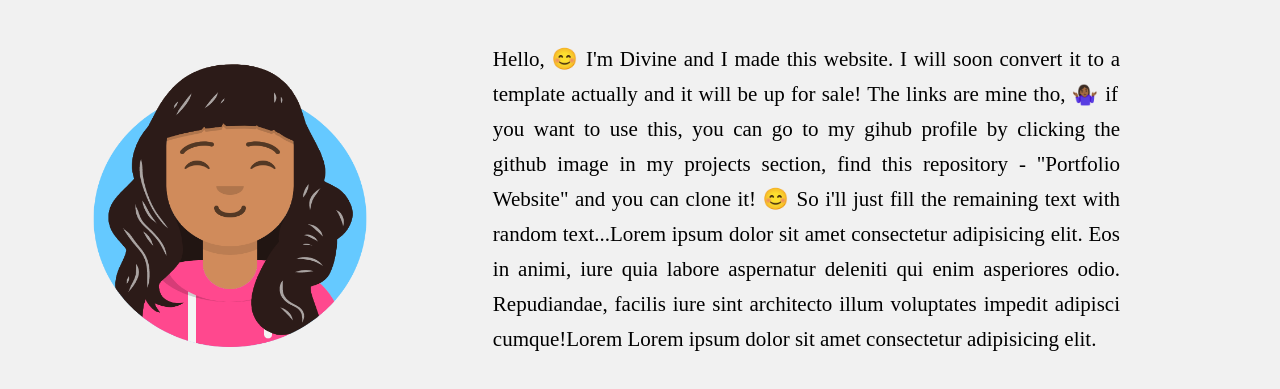
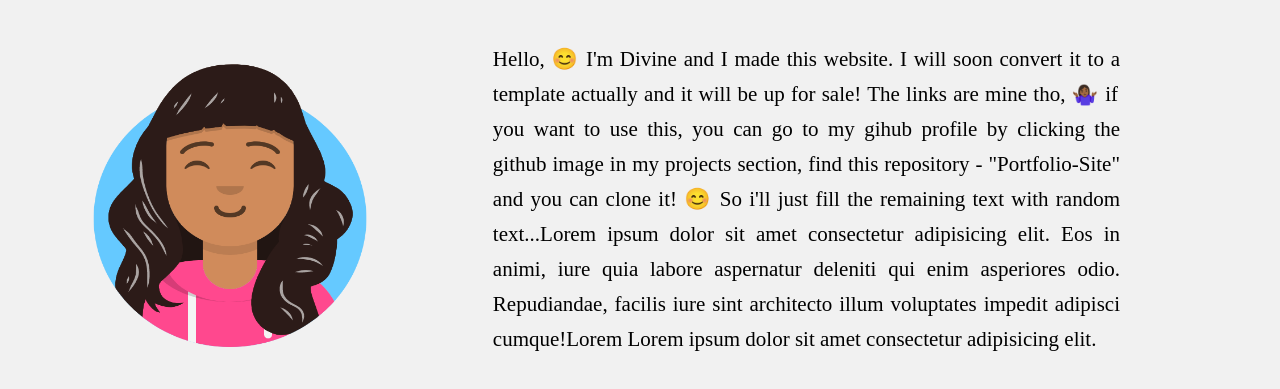
Before and after one commit to nmasi322/Portfolio-Site, a plain HTML site: page index.html in a window 1280 px wide. Shown: the part 763-1152 px from the top of the page. Drawn offline with Linux system fonts and the light colour scheme; a web font is replaced by a local one.

Commit message:
fixed typo error

```diff
--- a/index.html
+++ b/index.html
@@ -56,7 +56,7 @@
       <img class="about__img" src="./images/avataaars.png" alt="" width="300px" height="300px">
     </div>
     <div class="story">
-      <p class="story">Hello, 😊 I'm Divine and I made this website. I will soon convert it to a template actually and it will be up for sale!  The links are mine tho, 🤷🏾‍♀️ if you want to use this, you can go to my gihub profile by clicking the github image in my projects section, find this repository - "Portfolio Website" and you can clone it! 😊 So i'll just fill the remaining text with random text...Lorem ipsum dolor sit amet consectetur adipisicing elit. Eos in animi, iure quia labore aspernatur deleniti qui enim asperiores odio. Repudiandae, facilis iure sint architecto illum voluptates impedit adipisci cumque!Lorem Lorem ipsum dolor sit amet consectetur adipisicing elit.</p>
+      <p class="story">Hello, 😊 I'm Divine and I made this website. I will soon convert it to a template actually and it will be up for sale!  The links are mine tho, 🤷🏾‍♀️ if you want to use this, you can go to my gihub profile by clicking the github image in my projects section, find this repository - "Portfolio-Site" and you can clone it! 😊 So i'll just fill the remaining text with random text...Lorem ipsum dolor sit amet consectetur adipisicing elit. Eos in animi, iure quia labore aspernatur deleniti qui enim asperiores odio. Repudiandae, facilis iure sint architecto illum voluptates impedit adipisci cumque!Lorem Lorem ipsum dolor sit amet consectetur adipisicing elit.</p>
     </div>
 
   </div>
```
